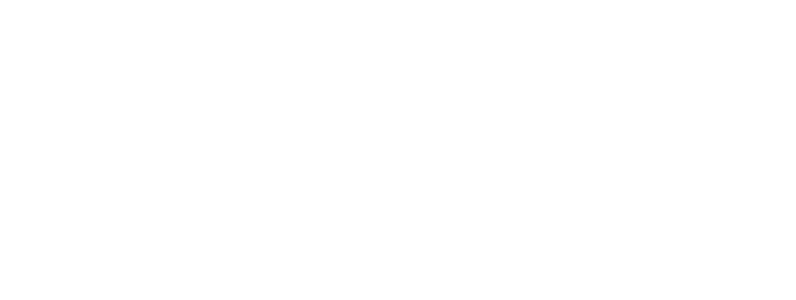
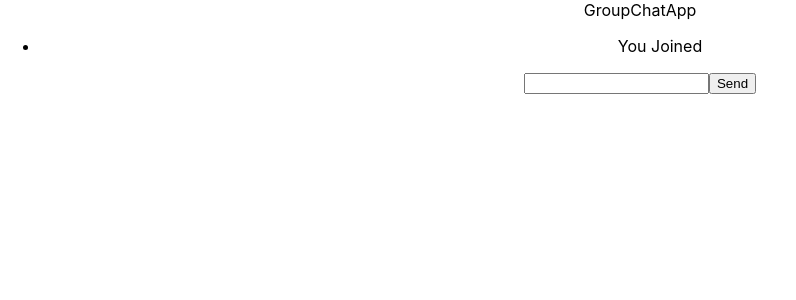
Before and after one commit to manan228/group_chat_app_frontend, a React (Create React App) app: page /group-chat-app in a window 1280 px wide. Before the commit this address had no page. Shown: the top 300 px of the page, without its empty margins (0-796 px from the left). Built offline with nearby package versions, Linux system fonts and the light colour scheme.

Commit message:
Group chat app frontend and some cod refactor

```diff
--- a/src/App.js
+++ b/src/App.js
@@ -2,6 +2,7 @@
 import "./App.css";
 import Login from "./Login";
 import { Route, Routes } from "react-router-dom";
+import GroupChatApp from "./GroupChatApp";
 
 function App() {
   return (
@@ -9,6 +10,7 @@
       <Routes>
         <Route path="/signup" element={<SignUp />} />
         <Route path="/login" element={<Login />} />
+        <Route path="/group-chat-app" element={<GroupChatApp />} />
       </Routes>
     </div>
   );
--- /dev/null
+++ b/src/GroupChatApp.jsx
@@ -0,0 +1,16 @@
+import React from "react";
+
+const GroupChatApp = () => {
+  return (
+    <>
+      <div>GroupChatApp</div>
+      <ul>
+        <li>You Joined</li>
+      </ul>
+      <input />
+      <button>Send</button>
+    </>
+  );
+};
+
+export default GroupChatApp;
--- a/src/Login.jsx
+++ b/src/Login.jsx
@@ -1,9 +1,10 @@
 import axios from "axios";
 import React, { useRef } from "react";
-import { Navigate, redirect, useNavigate } from "react-router-dom";
+import { useNavigate } from "react-router-dom";
 
-function Login() {
+const Login = () => {
   const navigate = useNavigate();
+
   const emailInputRef = useRef();
   const passwordInputRef = useRef();
 
@@ -20,7 +21,7 @@
       password,
     };
 
-    console.log(loginObj)
+    console.log(loginObj);
 
     try {
       const response = await axios.post(
@@ -29,6 +30,8 @@
       );
 
       console.log(response);
+
+      navigate('/group-chat-app')
     } catch (err) {
       console.log(err.response.data);
     }
@@ -50,11 +53,9 @@
       {/* <button onClick={() => <Navigate to="/signup" replace={true} />}>
         SignUp
       </button> */}
-      <button onClick={() => navigate('/signup')}>
-        SignUp
-      </button>
+      <button onClick={() => navigate("/signup")}>SignUp</button>
     </>
   );
-}
+};
 
 export default Login;
--- a/src/SignUp.jsx
+++ b/src/SignUp.jsx
@@ -1,8 +1,8 @@
 import axios from "axios";
 import React, { useRef, useState } from "react";
 
-function SignUp() {
-  console.log(`inside signup`)
+const SignUp = () => {
+  console.log(`inside signup`);
   const [error, setError] = useState(false);
 
   const nameInputRef = useRef();
@@ -66,6 +66,6 @@
       {error && <div>{error}</div>}
     </>
   );
-}
+};
 
 export default SignUp;
```
